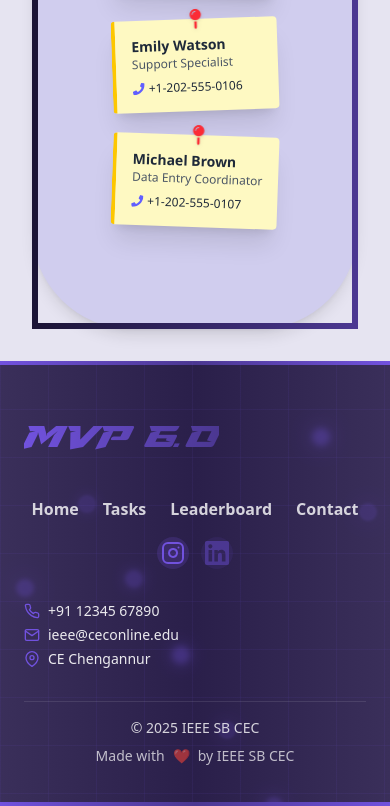
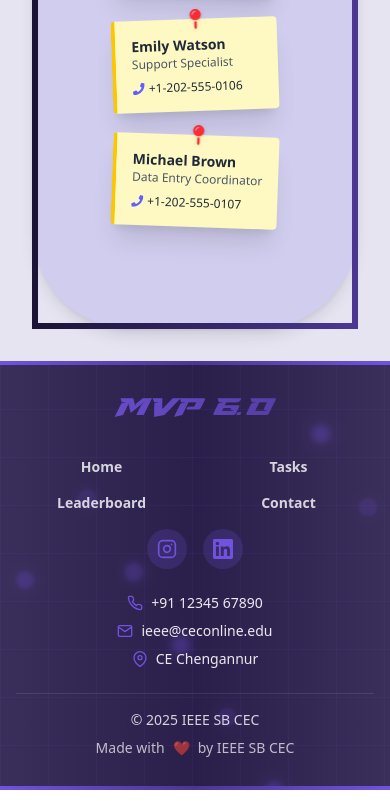
Before and after one commit to cecieee/mvp_6, a React (Vite) app: page /contact in a window 390 px wide. Shown: the part 1057-1863 px from the top of the page. Built offline with nearby package versions, Linux system fonts and the light colour scheme; a web font is replaced by a local one.

Commit message:
improved footer responsiveness

```diff
--- a/src/components/Footer.jsx
+++ b/src/components/Footer.jsx
@@ -4,7 +4,7 @@ import { FiPhone, FiMail, FiInstagram, FiLinkedin, FiMapPin } from "react-icons/
 export default function Footer() {
   return (
     <footer
-      className="relative text-white overflow-hidden py-10"
+      className="relative text-white overflow-hidden py-8"
       style={{
         background: "linear-gradient(to right, #3A2F5A, #2A1F4A, #3A2F5A)",
       }}
@@ -53,12 +53,13 @@ export default function Footer() {
         ))}
       </div>
 
-      <div className="container mx-auto px-6 relative z-10">
-        <div className="flex flex-col md:flex-row md:justify-between md:items-center gap-8">
-          <div className="flex items-center gap-4">
-            <div>
+      <div className="container mx-auto px-4 sm:px-6 relative z-10">
+        {/* Main content - stack on mobile, spread on desktop */}
+        <div className="flex flex-col space-y-6 md:space-y-0 md:flex-row md:justify-between md:items-start">
+          {/* Logo section */}
+          <div className="text-center md:text-left">
             <h3
-                className="text-3xl font-frontline mt-5 mb-2"
+              className="text-2xl sm:text-3xl font-frontline mb-2"
               style={{
                 fontFamily: "Frontline, sans-serif",
                 background: "linear-gradient(90deg, #7152DE 0%, #4B3791 100%)",
@@ -70,11 +71,10 @@ export default function Footer() {
               MVP 6.0
             </h3>
           </div>
-          </div>
 
-          {/* Quick Links */}
-          <div className="flex flex-col items-center">
-            <div className="flex gap-6 mb-2">
+          {/* Navigation Links - centered on mobile */}
+          <div className="text-center">
+            <div className="grid grid-cols-2 gap-4 sm:flex sm:gap-6 justify-center mb-4">
               {[
                 { name: "Home", href: "/" },
                 { name: "Tasks", href: "/tasks" },
@@ -84,28 +84,31 @@ export default function Footer() {
                 <a
                   key={idx}
                   href={link.href}
-                  className="font-semibold text-white/80 hover:text-[#7152DE] transition-colors duration-200"
+                  className="font-semibold text-white/80 hover:text-[#7152DE] transition-colors duration-200 text-sm sm:text-base"
                 >
                   {link.name}
                 </a>
               ))}
             </div>
+
             {/* Social Media */}
-            <div className="flex gap-3 mt-2">
+            <div className="flex gap-4 justify-center">
               <a
                 href="https://www.instagram.com/ieee_sb_cec/"
                 target="_blank"
-                className="w-8 h-8 rounded-full flex items-center justify-center bg-[#7152DE]/20 hover:bg-[#7152DE]/40 transition-all duration-300"
+                rel="noopener noreferrer"
+                className="w-10 h-10 rounded-full flex items-center justify-center bg-[#7152DE]/20 hover:bg-[#7152DE]/40 transition-all duration-300"
               >
-                <FiInstagram className="w-6 h-6 text-[#7152DE]" />
+                <FiInstagram className="w-5 h-5 text-[#7152DE]" />
               </a>
               <a
                 href="https://www.linkedin.com/company/cecieee/"
                 target="_blank"
-                className="w-8 h-8 rounded-full flex items-center justify-center bg-[#4B3791]/20 hover:bg-[#4B3791]/40 transition-all duration-300"
+                rel="noopener noreferrer"
+                className="w-10 h-10 rounded-full flex items-center justify-center bg-[#7152DE]/20 hover:bg-[#7152DE]/40 transition-all duration-300"
               >
                 <svg
-                  className="w-6 h-6 text-[#4B3791]"
+                  className="w-5 h-5 text-[#7152DE]"
                   fill="currentColor"
                   viewBox="0 0 24 24"
                 >
@@ -115,25 +118,27 @@ export default function Footer() {
             </div>
           </div>
 
-          <div className="flex flex-col items-start md:items-start text-left gap-1">
-            <span className="flex items-center text-white/90 text-sm">
-              <FiPhone className="w-4 h-4 mr-2 text-[#7152DE]" />
-              +91 12345 67890
-            </span>
-            <span className="flex items-center text-white/90 text-sm">
-              <FiMail className="w-4 h-4 mr-2 text-[#7152DE]" />
-              ieee@ceconline.edu
-            </span>
-            <span className="flex items-center text-white/90 text-sm">
-              <FiMapPin className="w-4 h-4 mr-2 text-[#7152DE]" />
-              CE Chengannur
-            </span>
+          {/* Contact info - centered on mobile */}
+          <div className="text-center md:text-right space-y-2">
+            <div className="flex items-center justify-center md:justify-end text-white/90 text-sm">
+              <FiPhone className="w-4 h-4 mr-2 text-[#7152DE] flex-shrink-0" />
+              <span>+91 12345 67890</span>
+            </div>
+            <div className="flex items-center justify-center md:justify-end text-white/90 text-sm">
+              <FiMail className="w-4 h-4 mr-2 text-[#7152DE] flex-shrink-0" />
+              <span>ieee@ceconline.edu</span>
+            </div>
+            <div className="flex items-center justify-center md:justify-end text-white/90 text-sm">
+              <FiMapPin className="w-4 h-4 mr-2 text-[#7152DE] flex-shrink-0" />
+              <span>CE Chengannur</span>
+            </div>
           </div>
         </div>
 
-        <div className="border-t border-white/10 mt-8 pt-4 flex flex-col sm:flex-row justify-between items-center text-sm">
-          <p className="text-white/80 mb-2 sm:mb-0">© 2025 IEEE SB CEC</p>
-          <div className="flex items-center space-x-2 text-white/70">
+        {/* Bottom section */}
+        <div className="border-t border-white/10 mt-6 pt-4 text-center space-y-2 sm:space-y-0 sm:flex sm:justify-between sm:items-center text-sm">
+          <p className="text-white/80">© 2025 IEEE SB CEC</p>
+          <div className="flex items-center justify-center space-x-2 text-white/70">
             <span>Made with</span>
             <span className="text-[#7152DE] animate-pulse">❤️</span>
             <span>by IEEE SB CEC</span>
```
Lines whose indentation alone changed are shown as unchanged.
